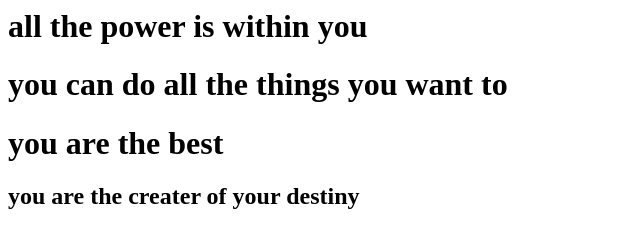
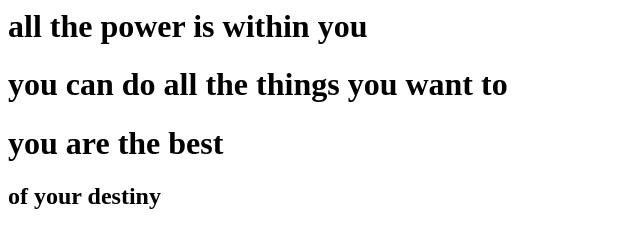
Before and after one commit to sathish-sundar/firstgitrepo, a plain HTML site: page index.html in a window 1280 px wide. Shown: the whole page, without its empty margins (0-640 px from the left). Drawn offline with Linux system fonts and the light colour scheme.

Commit message:
some changes

```diff
--- a/index.html
+++ b/index.html
@@ -4,6 +4,6 @@
 		<h1> you can do all the things you want to </h1>
 		<h1> you are the best </h1>
 
-		<h2> you are the creater of your destiny </h2>
+		<h2>  of your destiny </h2>
 	</body>
 </html>
```
